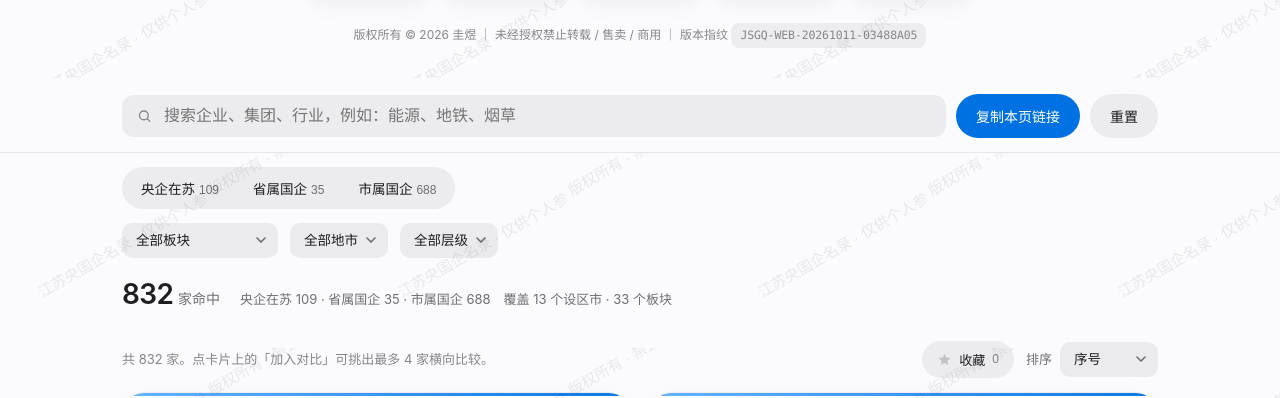
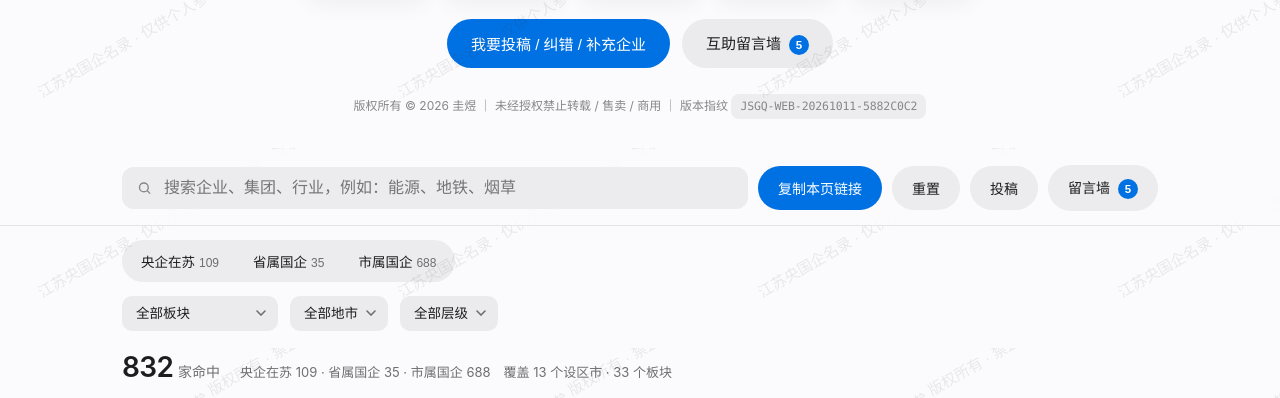
Before and after one commit to sgshome1/jiangsu-soe, a plain HTML site: page index.html in a window 1280 px wide. Shown: the part 356-754 px from the top of the page. Drawn offline with Linux system fonts and the light colour scheme.

Commit message:
Add files via upload

```diff
--- a/index.html
+++ b/index.html
@@ -88,6 +88,11 @@ header,section,main{position:relative; z-index:1}
   color:var(--muted); letter-spacing:-.012em}
 .lede b{color:var(--ink-2); font-weight:600}
 .heroStats{display:flex; justify-content:center; flex-wrap:wrap; gap:12px; margin:28px 0 0}
+.heroCta{display:flex; justify-content:center; flex-wrap:wrap; gap:12px; margin:22px 0 0}
+.heroCta .btn{padding:13px 24px; font-size:15px}
+.btn .cnt{display:inline-grid; place-items:center; min-width:20px; height:20px;
+  padding:0 6px; margin-left:8px; border-radius:980px; font-size:11.5px; font-weight:600;
+  background:var(--blue); color:#fff; font-variant-numeric:tabular-nums}
 .hs{flex:0 0 auto; min-width:124px; padding:13px 20px 12px; border-radius:18px;
   background:rgba(255,255,255,.78); border:1px solid rgba(0,0,0,.055);
   box-shadow:0 1px 2px rgba(0,0,0,.03), 0 8px 22px rgba(0,0,0,.05);
@@ -397,6 +402,10 @@ footer{max-width:1080px; margin:0 auto; padding:44px 22px 110px; color:var(--mut
       <div class="hs"><b id="hWeb">0</b><span>家可直达官网</span></div>
       <div class="hs fav"><b id="hFav">0</b><span>家已收藏</span></div>
     </div>
+    <div class="heroCta">
+      <button class="btn primary" id="postA">我要投稿 / 纠错 / 补充企业</button>
+      <button class="btn" id="wallA">互助留言墙<b class="cnt" id="wallA-n">0</b></button>
+    </div>
     <p class="fineprint">版权所有 © 2026 圭煜 ｜ 未经授权禁止转载 / 售卖 / 商用 ｜
       版本指纹 <span class="fp" id="fp"></span></p>
   </div>
@@ -414,6 +423,8 @@ footer{max-width:1080px; margin:0 auto; padding:44px 22px 110px; color:var(--mut
       <button class="btn primary act-share" id="share">复制本页链接</button>
       <button class="btn act-reset" id="reset">重置</button>
       <button class="btn act-filter" id="filterbtn" aria-expanded="false">筛选<span class="badge" id="fbadge" hidden>0</span></button>
+      <button class="btn act-post" id="postB">投稿</button>
+      <button class="btn act-wall" id="wallB">留言墙<b class="cnt" id="wallB-n">0</b></button>
     </div>
   </div>
 </section>
@@ -562,7 +573,7 @@ footer{max-width:1080px; margin:0 auto; padding:44px 22px 110px; color:var(--mut
   var DATA = JSON.parse(document.getElementById("data").textContent);
   var METHOD = JSON.parse(document.getElementById("method").textContent);
   var PAGE = 60, MAXCMP = 4;
-  var FP = "JSGQ-WEB-20261011-03488A05", DH = "70F7BD7323D5EE2B";
+  var FP = "JSGQ-WEB-20261011-5882C0C2", DH = "70F7BD7323D5EE2B";
 
   function makeTrace(){
     var d = new Date();
@@ -733,6 +744,10 @@ footer{max-width:1080px; margin:0 auto; padding:44px 22px 110px; color:var(--mut
     $("hSector").textContent = Object.keys(secs).length;
     $("hWeb").textContent = web;
     $("hFav").textContent = FAV.length;
+    // 留言条数：页面打开就取一次，让首屏和吸顶栏的角标立刻有数
+    fetch("comments.json").then(function(r){ return r.ok ? r.json() : null; })
+      .then(function(d){ if(d){ MSG_CACHE = d; setWallCount(d.count); } })
+      .catch(function(){});
   }
 
   function render(){
@@ -1023,11 +1038,17 @@ footer{max-width:1080px; margin:0 auto; padding:44px 22px 110px; color:var(--mut
     renderMsgs();
     fetch("comments.json?t=" + Date.now())
       .then(function(r){ if(!r.ok) throw new Error("HTTP " + r.status); return r.json(); })
-      .then(function(d){ MSG_CACHE = d; renderMsgs(); })
+      .then(function(d){ MSG_CACHE = d; setWallCount(d.count); renderMsgs(); })
       .catch(function(){
         $("msglist").innerHTML = "<div class='msg'><p>留言还没同步过来（数据每晚更新一次）。" +
           "点下面「我也说一句」，你的留言下一次同步就会出现在这里。</p></div>";
       });
+  }
+  function setWallCount(n){
+    var a = $("wallA-n"), b = $("wallB-n"), c = $("msgcount");
+    if(a) a.textContent = n || 0;
+    if(b) b.textContent = n || 0;
+    if(c) c.textContent = n ? "（" + n + "）" : "";
   }
   function openMsgs(company){
     MSG_FILTER = company || "";
@@ -1035,6 +1056,12 @@ footer{max-width:1080px; margin:0 auto; padding:44px 22px 110px; color:var(--mut
   }
   function closeMsgs(){ $("msgmodal").hidden = true; document.body.style.overflow = ""; }
   $("msgopen").addEventListener("click", function(){ openMsgs(""); });
+  $("wallA").addEventListener("click", function(){ openMsgs(""); });
+  $("wallB").addEventListener("click", function(){ openMsgs(""); });
+  $("postA").addEventListener("click", function(){
+    window.open(FORM_URL, "_blank", "noopener"); });
+  $("postB").addEventListener("click", function(){
+    window.open(FORM_URL, "_blank", "noopener"); });
   $("msgclose").addEventListener("click", closeMsgs);
   $("msgmodal").addEventListener("click", function(e){ if(e.target === this) closeMsgs(); });
   $("msgnew").addEventListener("click", function(){
```
